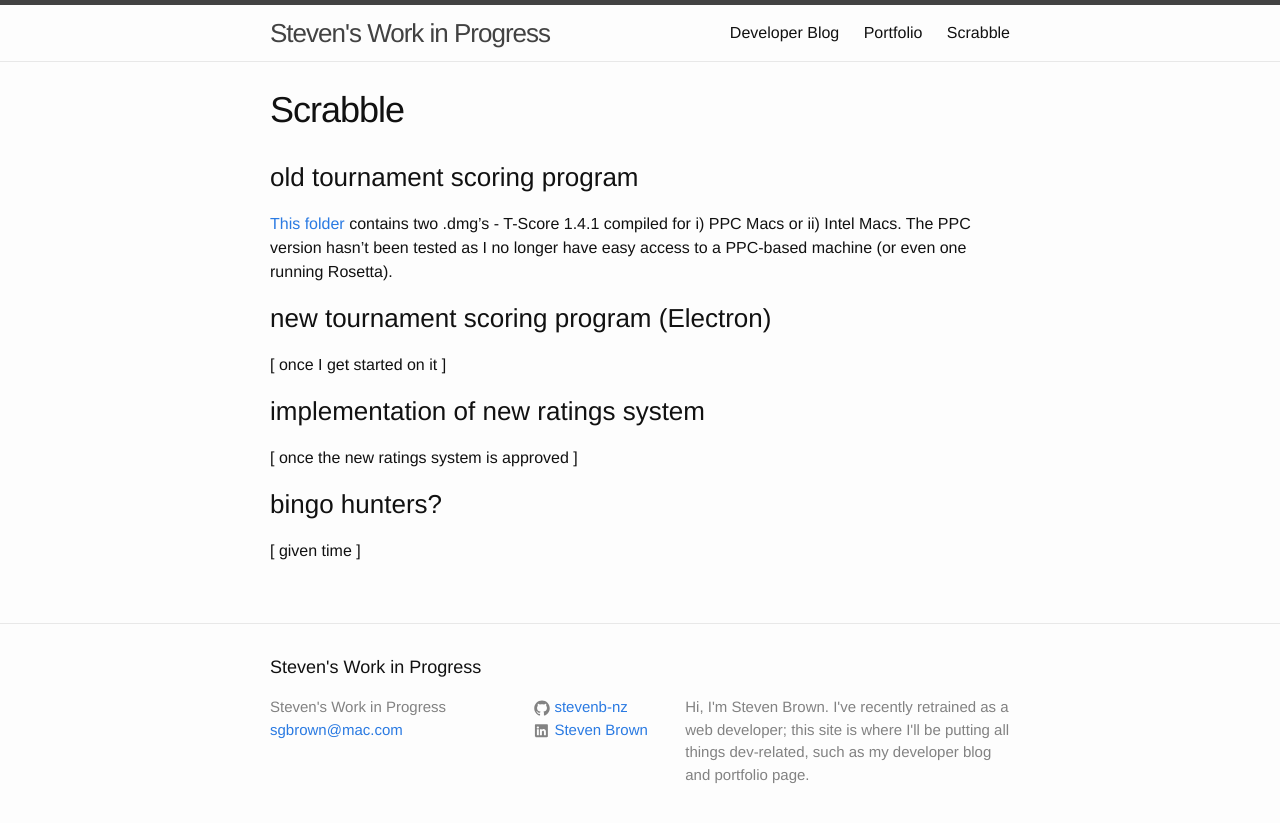
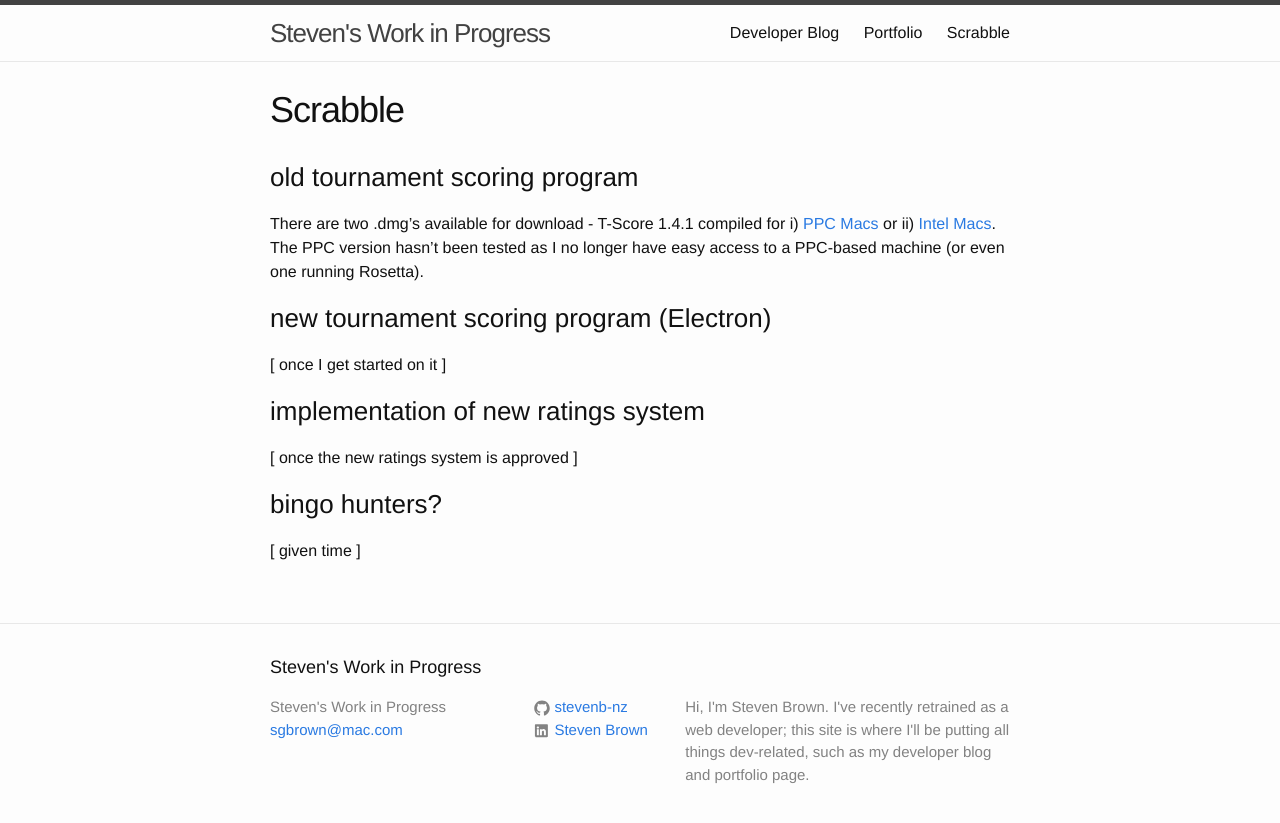
Before and after one commit to stevenb-nz/stevenb-nz.github.io, a Jekyll site: the page built from scrabble.md, in a window 1280 px wide. Shown: the top 823 px of the page. Built offline with Jekyll 4.4.1, drawn with Linux system fonts in a browser that asks for light colours.

Commit message:
organised static files into assets folder, added links to .dmgs for download

```diff
--- a/scrabble.md
+++ b/scrabble.md
@@ -6,7 +6,7 @@ permalink: /scrabble/
 
 ### old tournament scoring program
 
-[This folder](/T-Score) contains two .dmg's - T-Score 1.4.1 compiled for i) PPC Macs or ii) Intel Macs. The PPC version hasn't been tested as I no longer have easy access to a PPC-based machine (or even one running Rosetta).
+There are two .dmg's available for download - T-Score 1.4.1 compiled for i) [PPC Macs](/assets/dmg/T-Score1.4.1(PPC).dmg) or ii) [Intel Macs](/assets/dmg/T-Score1.4.1(Intel).dmg). The PPC version hasn't been tested as I no longer have easy access to a PPC-based machine (or even one running Rosetta).
 
 ### new tournament scoring program (Electron)
 
```
Also changed, not shown: 2 other files.
